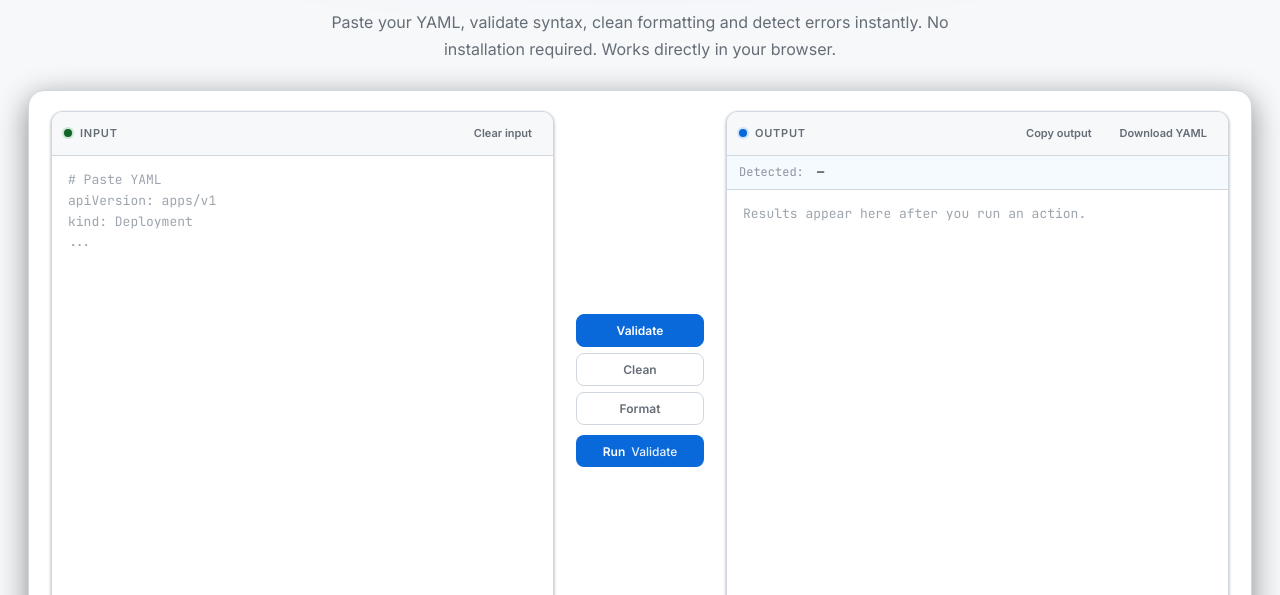
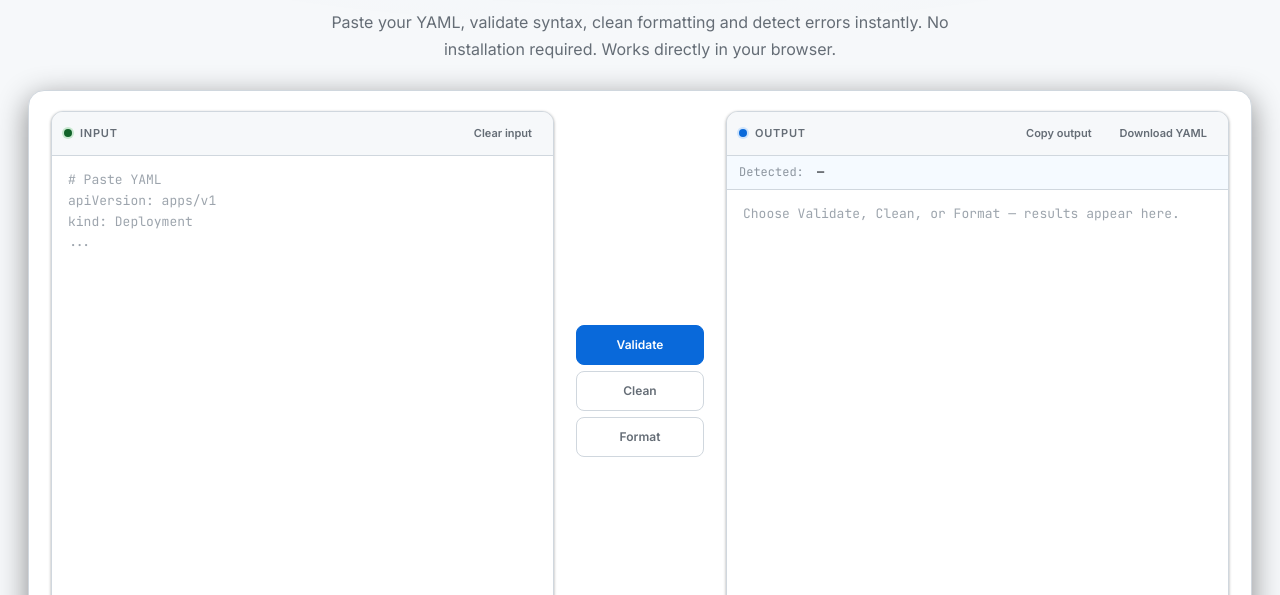
Before and after one commit to Claudio-Barrios-83/YAML_Validator, a website: page public/index.html in a window 1280 px wide. Shown: the part 205-800 px from the top of the page. Drawn offline with Linux system fonts and the light colour scheme.

Commit message:
Eliminé el botón “Run Validate”

```diff
--- a/public/index.html
+++ b/public/index.html
@@ -99,7 +99,7 @@
             </section>
 
             <div class="action-column" role="group" aria-label="Actions">
-              <div class="tabs" role="tablist" aria-label="Choose action">
+              <div class="tabs" role="tablist" aria-label="Run action — click a tab">
                 <button
                   type="button"
                   class="tabs__btn is-active"
@@ -131,9 +131,6 @@
                   Format
                 </button>
               </div>
-              <button type="button" class="btn btn-primary btn-run" id="btn-run">
-                Run <span class="btn-run__hint" id="run-hint">Validate</span>
-              </button>
             </div>
 
             <section class="editor-panel editor-panel--output" aria-labelledby="label-output">
@@ -162,7 +159,7 @@
                     class="editor-textarea"
                     readonly
                     spellcheck="false"
-                    placeholder="Results appear here after you run an action."
+                    placeholder="Choose Validate, Clean, or Format — results appear here."
                     rows="18"
                   ></textarea>
                 </div>
@@ -196,15 +193,13 @@
     <script>
       /**
        * YAML Validator — client logic (no frameworks).
-       * Tabs pick the action; Run executes. Clean/Format expect JSON from API.
+       * Each tab runs its action on click (Validate / Clean / Format).
        */
 
       const input = document.getElementById("yaml-input");
       const output = document.getElementById("yaml-output");
       const statusText = document.getElementById("status-text");
       const detectionText = document.getElementById("detection-text");
-      const btnRun = document.getElementById("btn-run");
-      const runHint = document.getElementById("run-hint");
       const btnClearInput = document.getElementById("btn-clear-input");
       const btnCopyOutput = document.getElementById("btn-copy-output");
       const btnDownloadYaml = document.getElementById("btn-download-yaml");
@@ -212,9 +207,6 @@
       const tabButtons = document.querySelectorAll(".tabs__btn");
 
       const THEME_KEY = "yaml-validator-theme";
-
-      /** @type {'validate' | 'clean' | 'format'} */
-      let currentAction = "validate";
 
       function getPreferredTheme() {
         const saved = localStorage.getItem(THEME_KEY);
@@ -284,19 +276,25 @@
       }
 
       function setActiveTab(action) {
-        currentAction = action;
         tabButtons.forEach((btn) => {
           const on = btn.dataset.action === action;
           btn.classList.toggle("is-active", on);
           btn.setAttribute("aria-selected", on ? "true" : "false");
         });
-        const labels = { validate: "Validate", clean: "Clean", format: "Format" };
-        runHint.textContent = labels[action];
+      }
+
+      /** Dispatches the backend call for the selected tab action */
+      function runAction(action) {
+        if (action === "validate") runValidate();
+        else if (action === "clean") runClean();
+        else runFormat();
       }
 
       tabButtons.forEach((btn) => {
         btn.addEventListener("click", () => {
-          setActiveTab(/** @type {'validate'|'clean'|'format'} */ (btn.dataset.action));
+          const action = /** @type {'validate'|'clean'|'format'} */ (btn.dataset.action);
+          setActiveTab(action);
+          runAction(action);
         });
       });
 
@@ -431,12 +429,6 @@
         }
       }
 
-      btnRun.addEventListener("click", () => {
-        if (currentAction === "validate") runValidate();
-        else if (currentAction === "clean") runClean();
-        else runFormat();
-      });
-
       setActiveTab("validate");
     </script>
   </body>
--- a/public/style.css
+++ b/public/style.css
@@ -440,6 +440,9 @@ html[data-theme="light"] .theme-toggle__glyph::before {
 
 .tabs__btn {
   appearance: none;
+  display: inline-flex;
+  align-items: center;
+  justify-content: center;
   border: 1px solid var(--border-subtle);
   background: var(--bg-elevated);
   color: var(--text-dim);
@@ -450,6 +453,13 @@ html[data-theme="light"] .theme-toggle__glyph::before {
   border-radius: var(--radius-sm);
   cursor: pointer;
   transition: var(--transition);
+  min-height: 40px;
+}
+
+@media (min-width: 960px) {
+  .tabs__btn {
+    width: 100%;
+  }
 }
 
 .tabs__btn:hover {
@@ -466,24 +476,6 @@ html[data-theme="light"] .theme-toggle__glyph::before {
 
 html[data-theme="light"] .tabs__btn.is-active {
   color: #fff;
-}
-
-.btn-run {
-  width: 100%;
-  min-height: 42px;
-  font-size: 13px;
-  background: var(--accent);
-  border-color: transparent;
-  color: #fff;
-}
-
-.btn-run:hover {
-  background: var(--accent-hover);
-}
-
-.btn-run__hint {
-  opacity: 0.9;
-  font-weight: 500;
 }
 
 /* —— Buttons —— */
```
